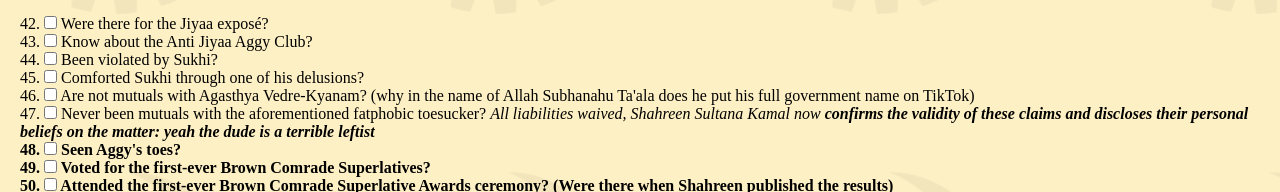
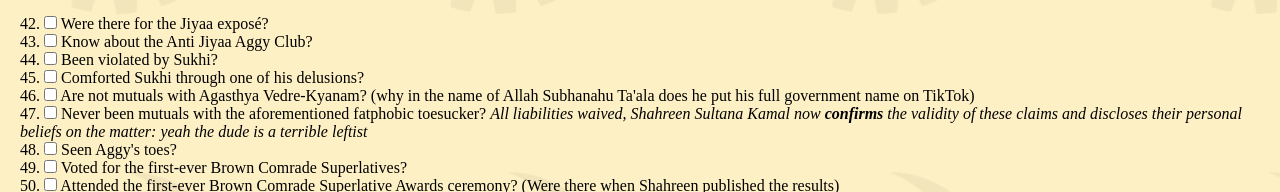
Before and after one commit to chareynne/browncomradespuritytest, a plain HTML site: page index.html in a window 1280 px wide. Shown: the part 1743-1935 px from the top of the page. Drawn offline with nearby package versions, Linux system fonts and the light colour scheme.

Commit message:
Update index.html

```diff
--- a/index.html
+++ b/index.html
@@ -219,7 +219,7 @@
 
                 <br>
                 47. <input type="checkbox" id="#47">
-                <label for="#47">Never been mutuals with the aforementioned fatphobic toesucker? <i>All liabilities waived, Shahreen Sultana Kamal now <b>confirms<b/> the validity of these claims and discloses their personal beliefs on the matter: yeah the dude is a terrible leftist</i> </label>
+                <label for="#47">Never been mutuals with the aforementioned fatphobic toesucker? <i>All liabilities waived, Shahreen Sultana Kamal now <b>confirms</b> the validity of these claims and discloses their personal beliefs on the matter: yeah the dude is a terrible leftist</i> </label>
 
                 <br>
                 48. <input type="checkbox" id="#48">
```
